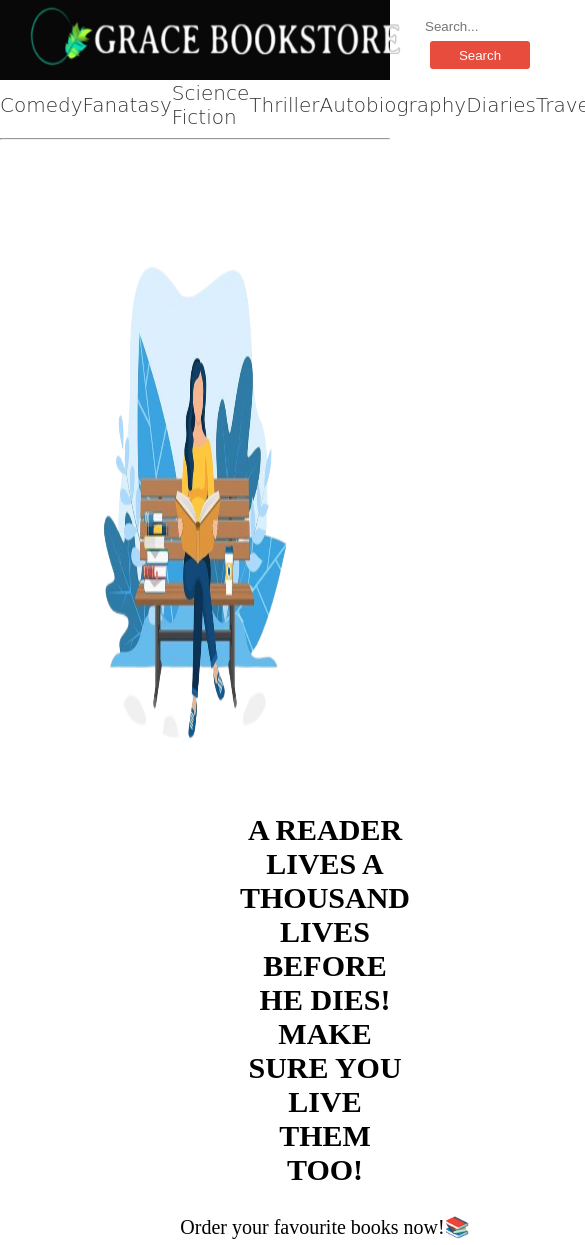
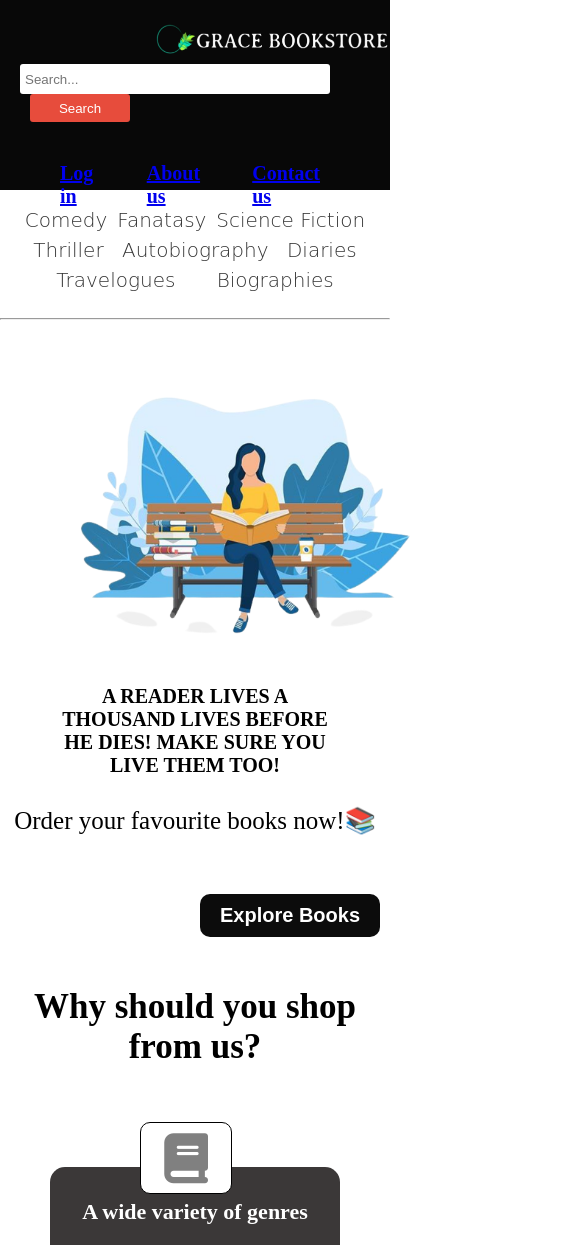
Before and after one commit to shreyaa-kar/icp-6-group-13-html-css-project-1, a plain HTML site: page index.html in a window 390 px wide. Shown: the top 1245 px of the page, 585 px wide, since content can reach past the window. Drawn offline with Linux system fonts and the light colour scheme.

Commit message:
added media query max-width 600px for homepage

```diff
--- a/css/style.css
+++ b/css/style.css
@@ -320,7 +320,7 @@ width: 250;
 
 .footer-column {
 width: 265px;
-/* margin-bottom: 10px; */
+margin-bottom: 10px;
 }
 
 h3 {
@@ -383,40 +383,84 @@ width: 100%;
 
 
 @media only screen and (max-width: 600px){
-.navbar-menu-container{
+    .logo img {
+        width: 250px ;
+        height:40px;
+        margin-left: 130px;
+    }
+    .navbar1{
+        display: flex;
+        flex-wrap: wrap;
+        height: 150px;
+        padding: 20px;
+    }
+    .menu{
+        margin-top: 0;
         margin-left: auto;
         margin-right: auto;
     }
-
-.navbar{
-flex-direction: column;
+    .search{
+        margin-left: auto;
+        margin-right: auto;
     }
-.navbar-menu{
-display: block;
-margin: 10px;
-width: 100%;
-text-align: center;
+    .navbar2{
+        display: flex;
+        flex-wrap: wrap;
+        justify-content: space-evenly;
+        align-items: center;
+        font-size:Sans-serif ;
+        height: 90px;
+        font-weight: 50px;
+        font-size: 20px;
+        padding: 15px;
     }
-
     .shop-img{
-width: 250px;
+        height: 300px;
+        width: 450px;
+        margin: 20px;
     }
-
     .header-title{
-font-size: 30px;
+        font-size: 20px;
+        margin-left: 50px;
+        margin-right: 50px;
     }
     .header-description{
-font-size: 20px;
+        font-size: 25px;
     }
     .header-explore-btn{
-font-size: 15px;
-display: block;
-margin-left: auto;
-margin-right: auto;
+        font-size: 20px;
+        margin-left: 200px;
+    }
+    .our-feature-heading{
+        font-size: 35px;
     }
     .feature-container{
         display: flex;
         flex-wrap: wrap;
+    }
+    .feature-card{
+        height: 280px;
+    }
+    .customers-review-heading{
+        font-size: 40px;
+    }
+    .review-card{
+        width: 250px;
+        margin-left: auto;
+        margin-right: auto;
+    }
+    .footer-container{
+        height: 180vh;
+        display: flex;
+        flex-wrap: wrap;
+    }
+    .logo2{
+        width: 200px;
+        height: 200px;
+    }
+    .footer-column{
+        display: block;
+        text-align: center;
     }
 }
 
--- a/index.html
+++ b/index.html
@@ -125,7 +125,7 @@
     <footer>
         <div class="footer-container">
 
-            <div class="footer-column">
+            <div>
                 <img class ="logo2" src="./img/logo2.png">
               </div>
 
@@ -151,10 +151,10 @@
           <div class="footer-column">
             <h3>Contact Us</h3>
             <ul>
-              <li><a href="#"> <img src="./img/telephone.png" height="40" > Phone no: 123-456-789</a></li>
-              <li><a href="#"> <img src="./img/gmail (1).png" height="40">Email:gracebook@gmail.com</a></li>
-              <li><a href="#"> <img src="./img/placeholder.png" height="40">Address: Sadar (Nagpur)</a></li>
-              <li><a href="#"> <img src="./img/whatsapp.png" height="40">Whatsapp: 987-654-321</a></li>
+              <li><a href="#"> <img src="./img/telephone.png" height="40" >123-456-789</a></li>
+              <li><a href="#"> <img src="./img/gmail (1).png" height="40">gracebook@gmail.com</a></li>
+              <li><a href="#"> <img src="./img/placeholder.png" height="40">Sadar (Nagpur)</a></li>
+              <li><a href="#"> <img src="./img/whatsapp.png" height="40">987-654-321</a></li>
             </ul>
           </div>
 
```
Lines whose indentation alone changed are shown as unchanged.
